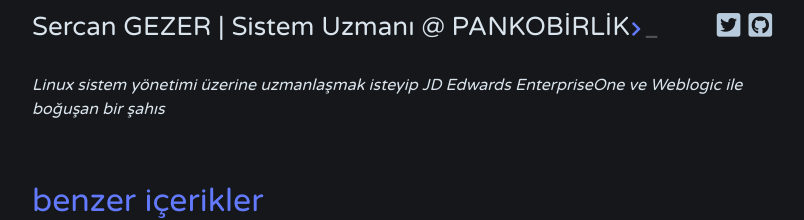
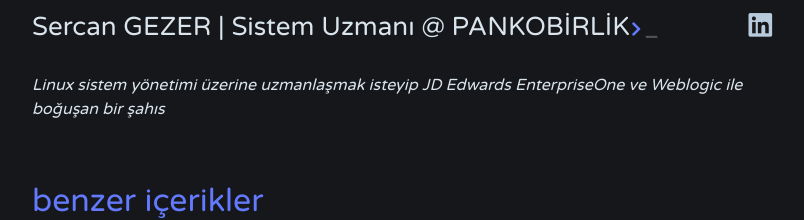
Before and after one commit to sercangezer/sercangezer.github.io, a Jekyll site: the page built from index.html, in a window 1280 px wide. Shown: the top 220 px of the page, without its empty margins (238-1042 px from the left). Built offline with Jekyll 4.4.1, drawn with Linux system fonts in a browser that asks for light colours; the list of posts is cut into pages by our own code.

Commit message:
Linkedin social media button

```diff
--- a/_config.yml
+++ b/_config.yml
@@ -23,12 +23,9 @@ dash:
   # generate social links in footer
   # supported colors: green, red, orange, blue, cyan, pink, teal, yellow, indigo, purple
   social_links:
-    - url: https://twitter.com/sercangezer_TR
-      icon: twitter-square
+    - url: https://www.linkedin.com/in/sercangezer/
+      icon: linkedin
       color: cyan
-    - url: https://github.com/sercangezer
-      icon: github-square
-      color: purple
 
 # Build settings
 theme: jekyll-dash
```
